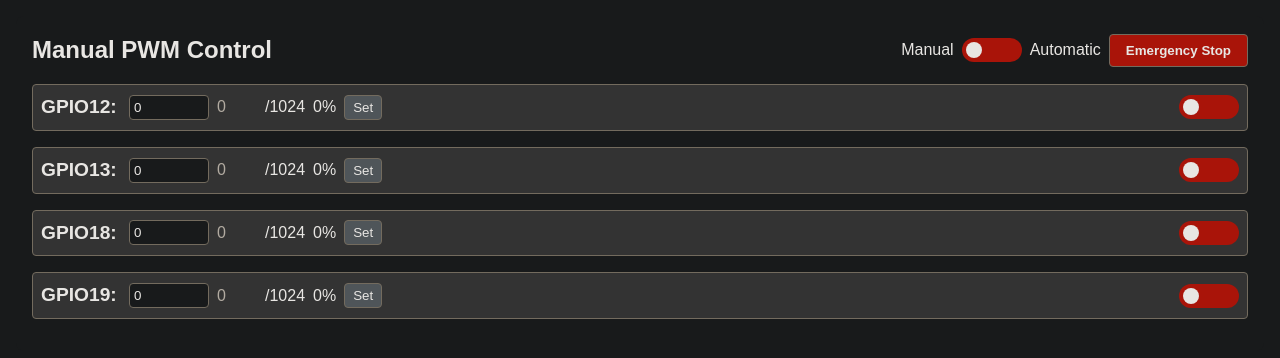
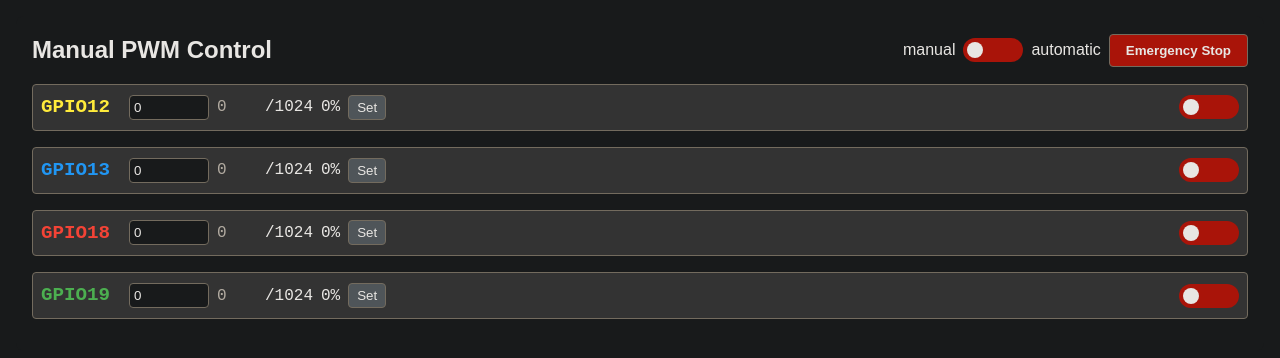
Before and after one commit to colepurbaugh/undergrowth-node, a website: page public/pwm.html in a window 1280 px wide. Drawn offline with nearby package versions, Linux system fonts and the light colour scheme; no server answers.

Commit message:
graphical updates, added color to gpio, 12:yellow, 13:blue, 18:red, 19:green

```diff
--- a/public/pwm.html
+++ b/public/pwm.html
@@ -47,8 +47,15 @@
             width: 100%;
         }
 
+        .pwm-max {
+            font-size: 1rem;
+            font-family: monospace;
+            color: var(--text-primary);
+        }
+
         .pwm-control {
             display: flex;
+            font-family: monospace;
             align-items: center;
             gap: 0.5rem;
             margin-bottom: 1rem;
@@ -63,6 +70,22 @@
             color: var(--text-primary);
             font-weight: bold;
             min-width: 80px;
+        }
+
+        .gpio-title-12 {
+            color: #ffeb3b; /* yellow */
+        }
+
+        .gpio-title-13 {
+            color: #2196f3; /* blue */
+        }
+
+        .gpio-title-18 {
+            color: #f44336; /* red */
+        }
+
+        .gpio-title-19 {
+            color: #4caf50; /* green */
         }
 
         input[type="number"] {
@@ -141,13 +164,6 @@
 
         input:checked + .slider:before {
             transform: translateX(36px);
-        }
-
-        /* Mode Toggle Styles */
-        .mode-control {
-            display: flex;
-            align-items: center;
-            gap: 0.5rem;
         }
 
         .header-row {
@@ -266,18 +282,18 @@
         <div class="header-row">
             <h2 class="text-xl font-semibold mb-4 text-[#e8e6e3]">Manual PWM Control</h2>
             <div class="toggle-container">
-                <span class="mode-label">Manual</span>
+                <span class="mode-label">manual</span>
                 <label class="switch mode-toggle">
                     <input type="checkbox" id="modeToggle" onchange="toggleMode()">
                     <span class="slider"></span>
                 </label>
-                <span class="mode-label">Automatic</span>
+                <span class="mode-label">automatic</span>
                 <button id="emergencyButton" class="emergency-button">Emergency Stop</button>
             </div>
         </div>
 
         <div class="pwm-control">
-            <span class="gpio-title">GPIO12:</span>
+            <span class="gpio-title gpio-title-12">GPIO12</span>
             <input type="number" class="pwm-input" data-pin="12" min="0" max="1023" value="0" onchange="setPWM(12, this.value)">
             <span class="pwm-value" data-pin="12">0</span>
             <span class="pwm-max">/1024</span>
@@ -290,7 +306,7 @@
         </div>
 
         <div class="pwm-control">
-            <span class="gpio-title">GPIO13:</span>
+            <span class="gpio-title gpio-title-13">GPIO13</span>
             <input type="number" class="pwm-input" data-pin="13" min="0" max="1023" value="0" onchange="setPWM(13, this.value)">
             <span class="pwm-value" data-pin="13">0</span>
             <span class="pwm-max">/1024</span>
@@ -303,7 +319,7 @@
         </div>
 
         <div class="pwm-control">
-            <span class="gpio-title">GPIO18:</span>
+            <span class="gpio-title gpio-title-18">GPIO18</span>
             <input type="number" class="pwm-input" data-pin="18" min="0" max="1023" value="0" onchange="setPWM(18, this.value)">
             <span class="pwm-value" data-pin="18">0</span>
             <span class="pwm-max">/1024</span>
@@ -316,7 +332,7 @@
         </div>
 
         <div class="pwm-control">
-            <span class="gpio-title">GPIO19:</span>
+            <span class="gpio-title gpio-title-19">GPIO19</span>
             <input type="number" class="pwm-input" data-pin="19" min="0" max="1023" value="0" onchange="setPWM(19, this.value)">
             <span class="pwm-value" data-pin="19">0</span>
             <span class="pwm-max">/1024</span>
```
Also changed, not shown: public/schedule.html (+31 -19 lines).
